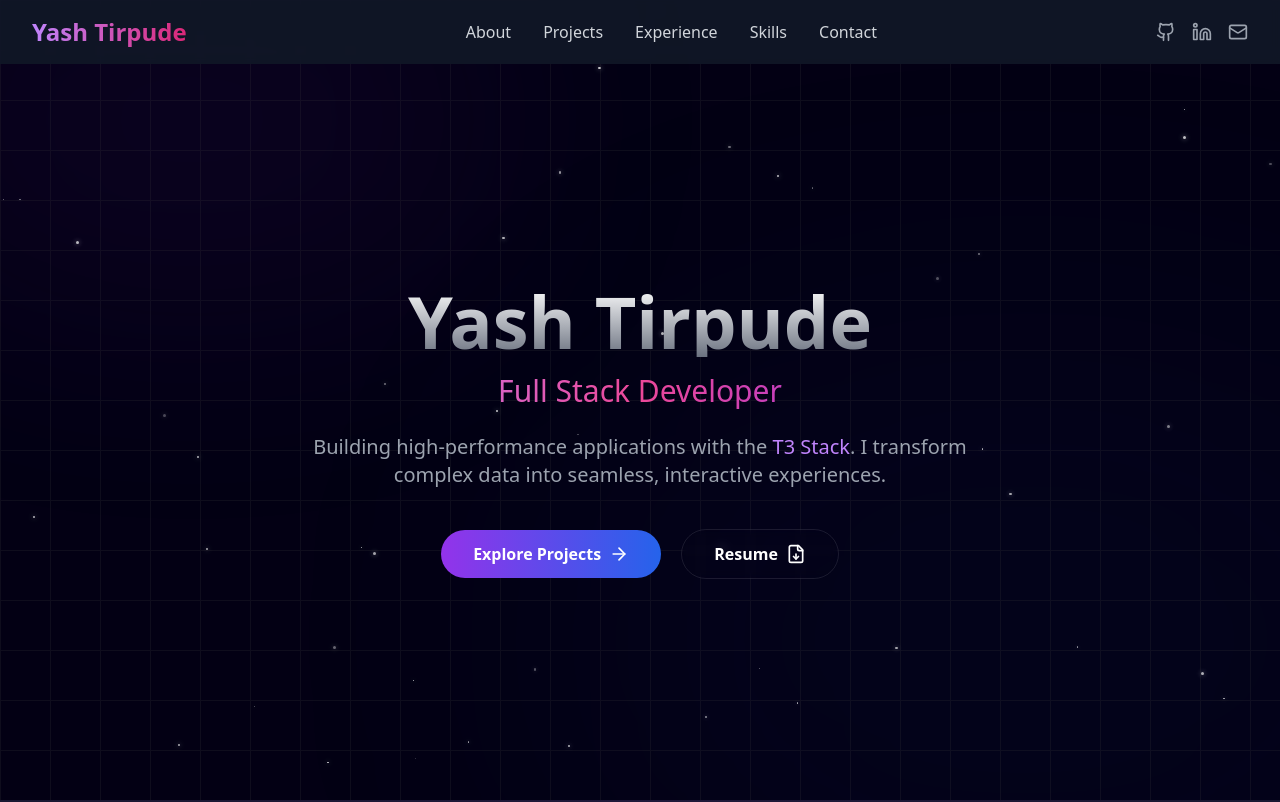
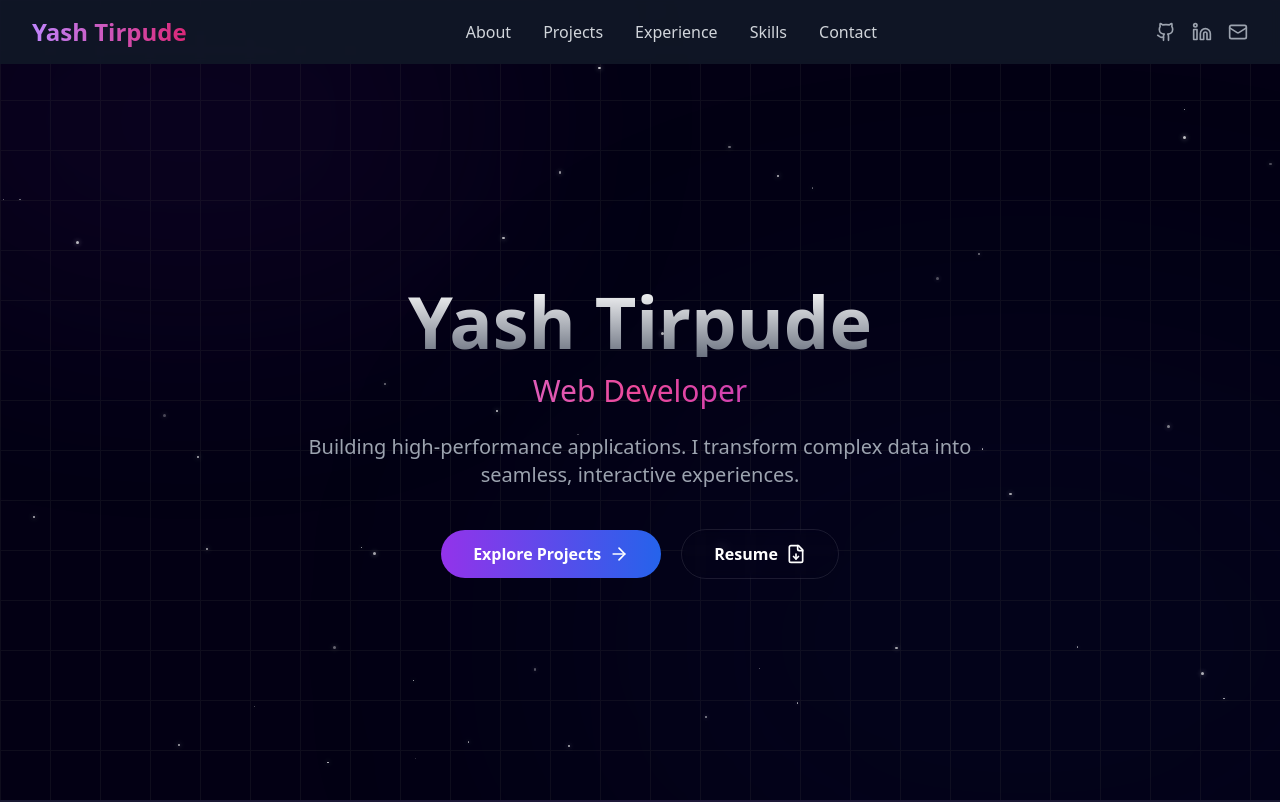
Before and after one commit to YashTirpude/Portfolio, a React (Vite) app: page / in a window 1280 px wide. Shown: the top 802 px of the page. Built offline with nearby package versions, Linux system fonts and the light colour scheme.

Commit message:
info update

```diff
--- a/src/components/Hero.tsx
+++ b/src/components/Hero.tsx
@@ -103,7 +103,7 @@ const Hero = () => {
             transition={{ duration: 0.5, delay: 0.3 }}
             className="mt-4 text-xl sm:text-3xl font-medium text-transparent bg-clip-text bg-gradient-to-r from-purple-400 via-pink-500 to-purple-600"
           >
-            Full Stack Developer
+            Web Developer
           </motion.h2>
 
           <motion.p
@@ -112,9 +112,8 @@ const Hero = () => {
             transition={{ duration: 1, delay: 0.6 }}
             className="mt-6 text-lg sm:text-xl text-gray-400 max-w-2xl mx-auto leading-relaxed"
           >
-            Building high-performance applications with the{" "}
-            <span className="text-purple-400">T3 Stack</span>. I transform
-            complex data into seamless, interactive experiences.
+            Building high-performance applications. I transform complex data
+            into seamless, interactive experiences.
           </motion.p>
 
           <motion.div
```
